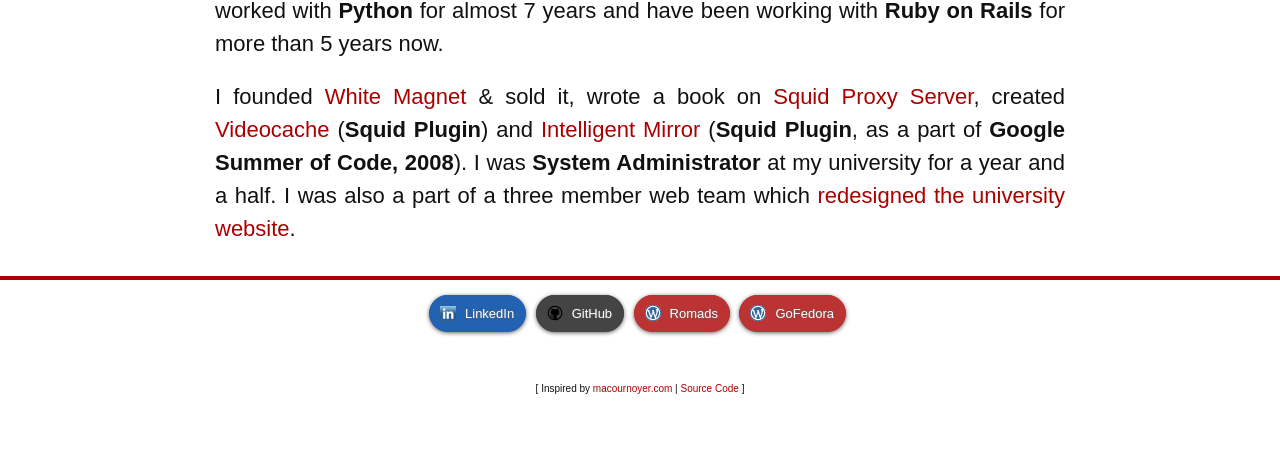
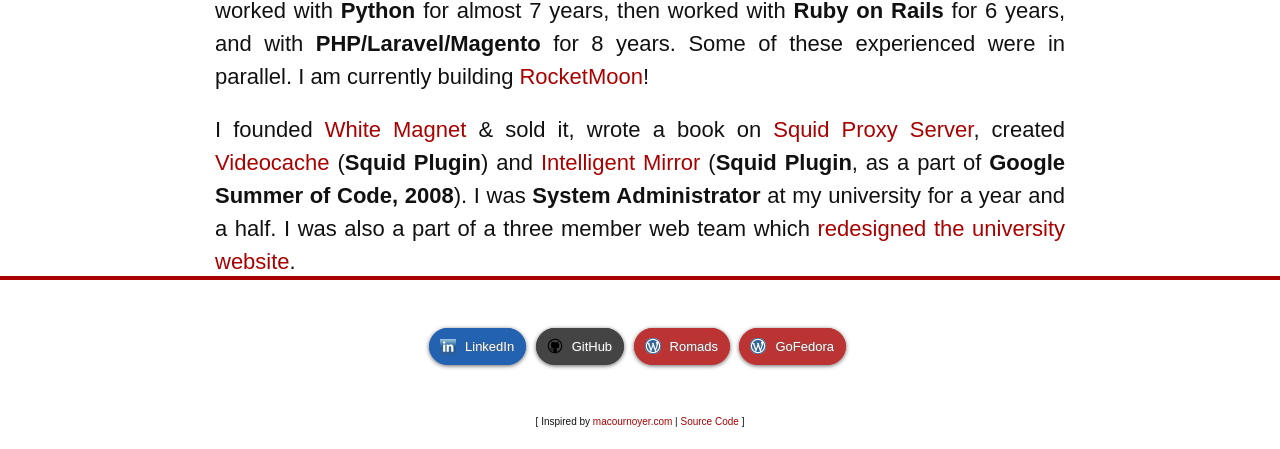
Before and after one commit to kulbirsaini/Home-Page, a plain HTML site: page index.html in a window 1280 px wide. Shown: the part 520-969 px from the top of the page. Before the commit the page ends 936 px from the top, so only its background shows below. Drawn offline with Linux system fonts and the light colour scheme.

Commit message:
Added rocketmoon

```diff
--- a/index.html
+++ b/index.html
@@ -46,7 +46,7 @@
       <div class="clear"></div>
 
       <div id="aboutme">
-        <p>Hello! I'm <strong>Kulbir Saini,</strong> a hacker, writer and entrepreneur based in Hyderabad, India. I worked with <strong>Python</strong> for almost 7 years and have been working with <strong>Ruby on Rails</strong> for more than 5 years now.</p>
+        <p>Hello! I'm <strong>Kulbir Saini,</strong> a hacker, writer and entrepreneur based in Hyderabad, India. I worked with <strong>Python</strong> for almost 7 years, then worked with <strong>Ruby on Rails</strong> for 6 years, and with <strong>PHP/Laravel/Magento</strong> for 8 years. Some of these experienced were in parallel. I am currently building <a href="https://rocketmoon.in/">RocketMoon</a>!</p>
         <p>I founded <a href="https://whitemag.net/" target="_blank">White Magnet</a> &amp; sold it, wrote a book on <a href="https://www.packtpub.com/product/squid-proxy-server-31-beginners-guide/9781849513906" rel="nofollow" target="_blank">Squid Proxy Server</a>, created <a href="https://cachevideos.com/" target="_blank">Videocache</a> (<strong>Squid Plugin</strong>) and <a href="https://gofedora.com/archives/category/intelligentmirror/" rel="nofollow" target="_blank">Intelligent Mirror</a> (<strong>Squid Plugin</strong>, as a part of <strong>Google Summer of Code, 2008</strong>). I was <strong>System Administrator</strong> at my university for a year and a half. I was also a part of a three member web team which <a href="http://iiit.ac.in/" rel="nofollow" target="_blank">redesigned the university website</a>.</p>
       </div>
       <div class="clear"></div>
```
